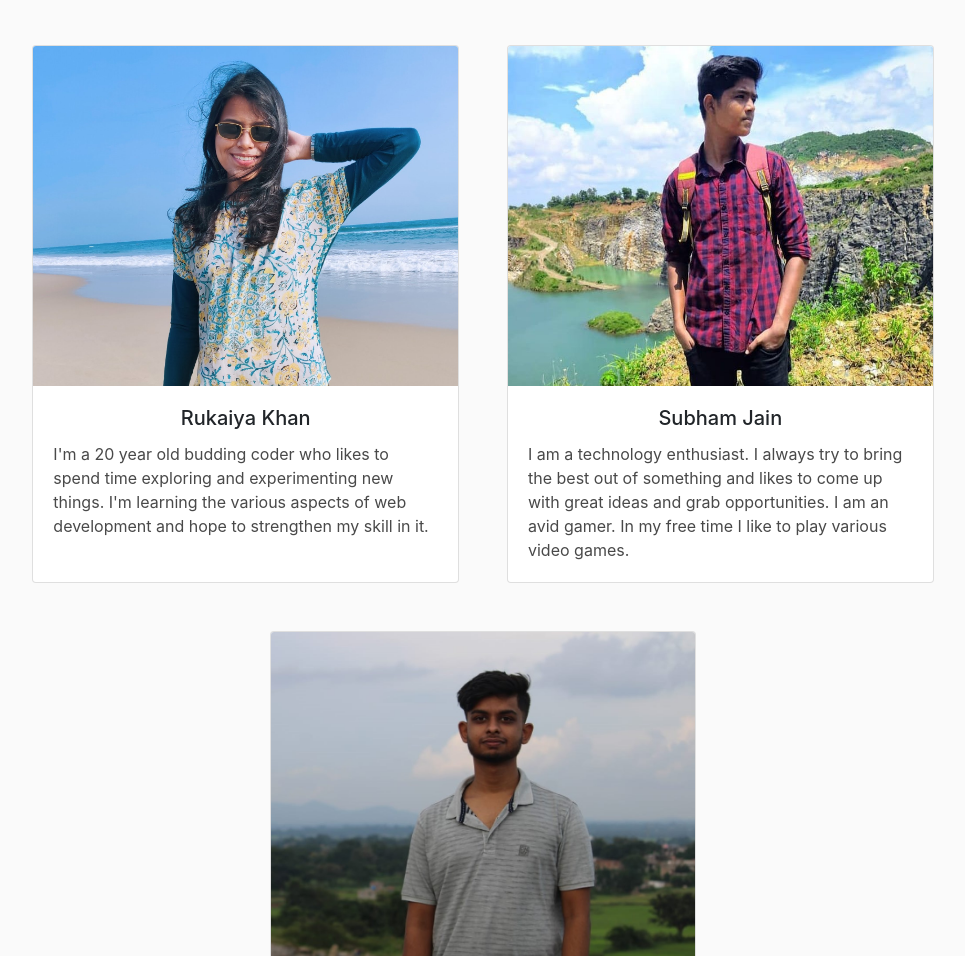
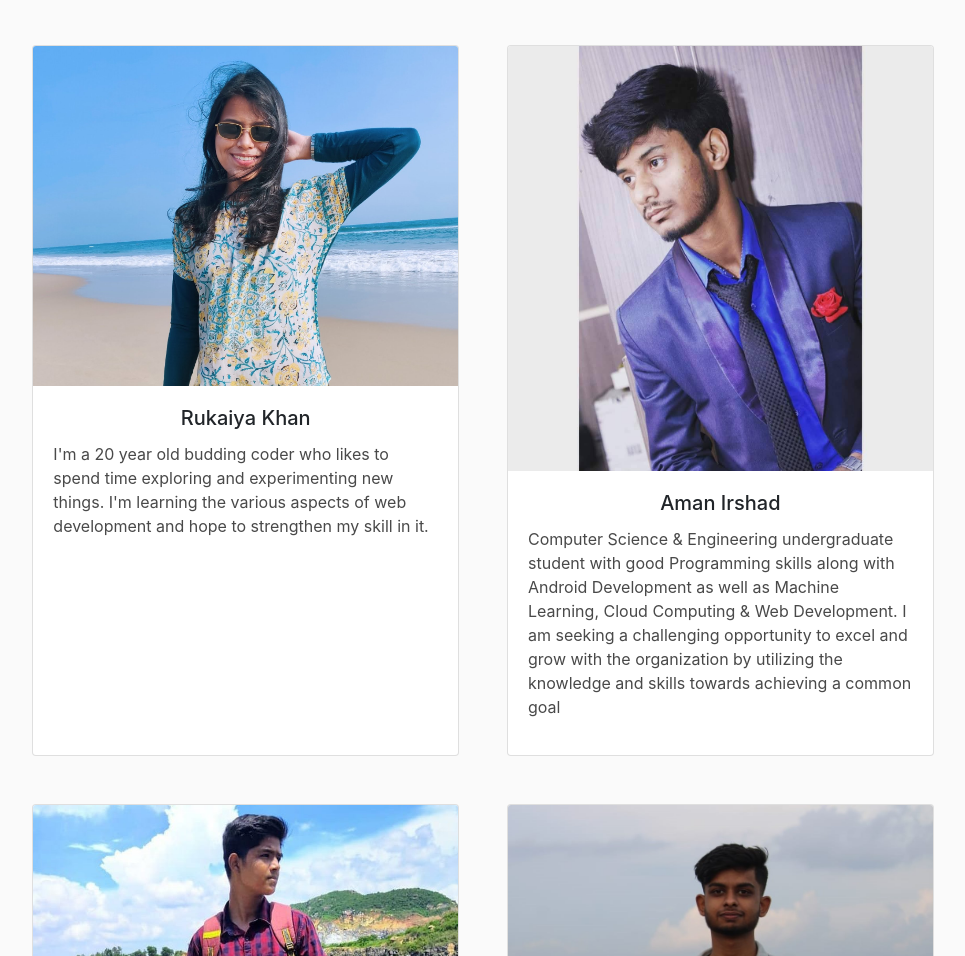
Before and after one commit to dsccvrgu/zenkins, a plain HTML site: page about.html in a window 1280 px wide. Shown: the part 777-1733 px from the top of the page, without its empty margins (157-1122 px from the left). Drawn offline with nearby package versions, Linux system fonts and the light colour scheme.

Commit message:
Fix in about section

```diff
--- a/about.html
+++ b/about.html
@@ -87,6 +87,28 @@
     <p class="card-text">
       I'm a 20 year old budding coder who likes to spend time exploring and experimenting new things.  I'm learning the various aspects of web development  and hope to strengthen my skill in it.
     </p>
+    <p></p>
+  </div>
+
+</div>
+
+<div class="card col-xl-4  col-lg-5 m-4">
+
+  <div class="aboutzoom">
+    <img
+     src="img/about5.jpg"
+     class="card-img-top aboutimage"
+     alt="..."
+   />
+ </div>
+  <div class="card-body">
+    <h5 class="card-title">Aman Irshad</h5>
+    <p class="card-text">
+      Computer Science & Engineering undergraduate student with good Programming
+      skills along with Android Development as well as Machine Learning, Cloud
+      Computing & Web Development. I am seeking a challenging opportunity to excel and
+      grow with the organization by utilizing the knowledge and skills towards achieving a
+      common goal    </p>
     <p></p>
   </div>
 
```
Also changed, not shown: img/about5.jpg (added).
